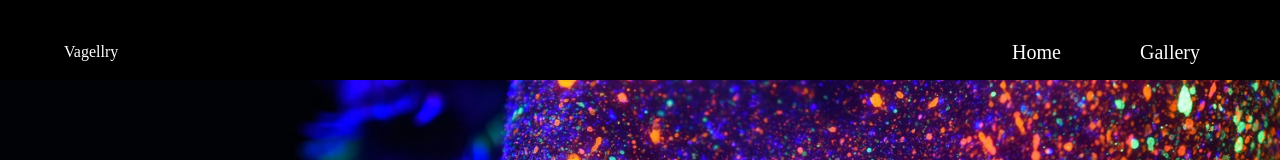
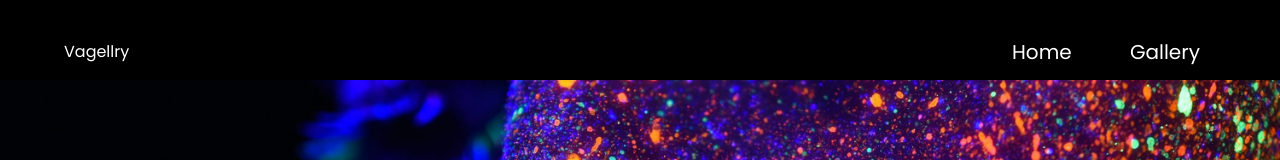
Before and after one commit to bimbo-ade/Galley, a Next.js app: page / in a window 1280 px wide. Shown: the top 160 px of the page. Built offline with nearby package versions, Linux system fonts and the light colour scheme.

Commit message:
fixed font

```diff
--- a/components/Navbar.js
+++ b/components/Navbar.js
@@ -9,7 +9,7 @@ const Navbar = () => {
   const closeMobileMenu = () => setClick(false);
 
   return (
-    <div className="w-[90%] z-10 h-[40px] py-7 mx-auto flex justify-between items-center font-rose mt-[24px] bg-transparent">
+    <div className="w-[90%]  z-10 h-[40px] py-7 mx-auto flex justify-between items-center  mt-[24px] bg-transparent">
       <div>
         <Link href="/">Vagellry</Link>
       </div>
--- a/tailwind.config.js
+++ b/tailwind.config.js
@@ -13,9 +13,7 @@ module.exports = {
       gray: "#D7D7D7",
       bgBlack: " #1D1D1E;",
     },
-    fontFamily: {
-      rose: ["Red Rose", "cursive"],
-    },
+
     fontWeight: {
       light: 300,
       normal: 400,
```
